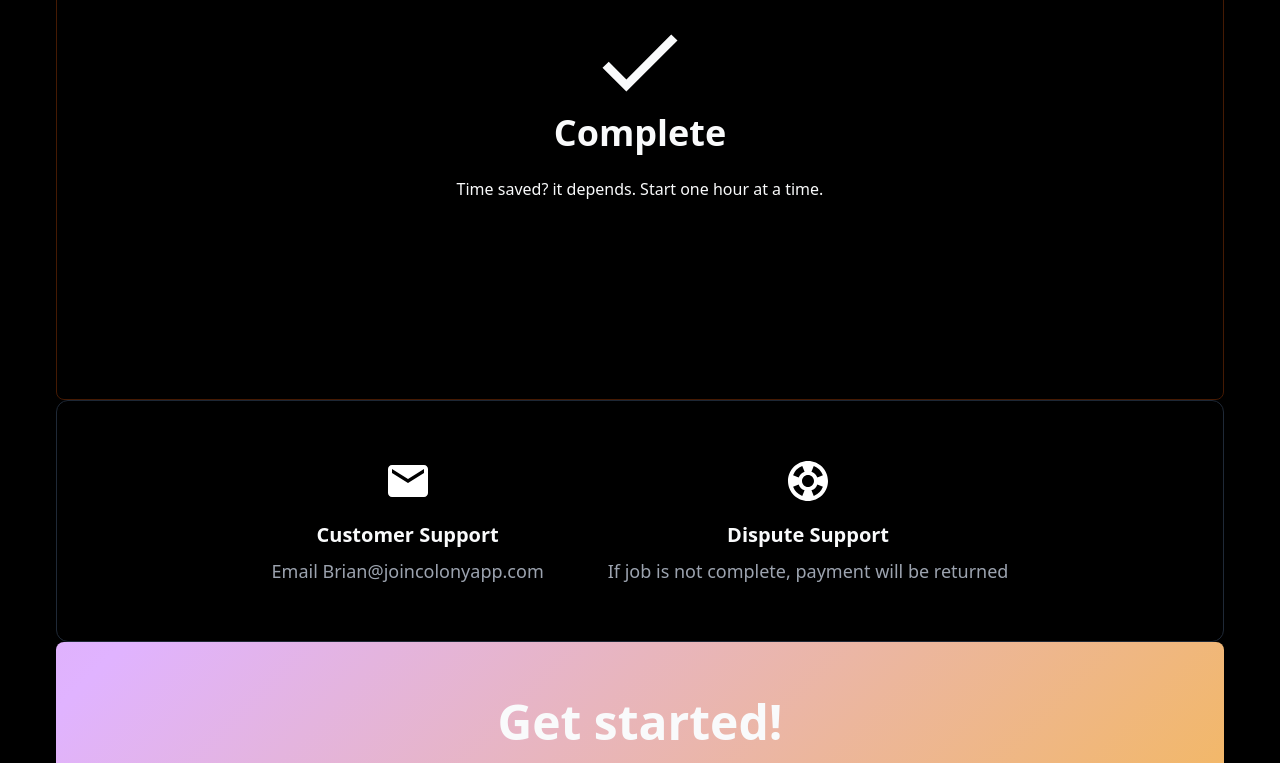
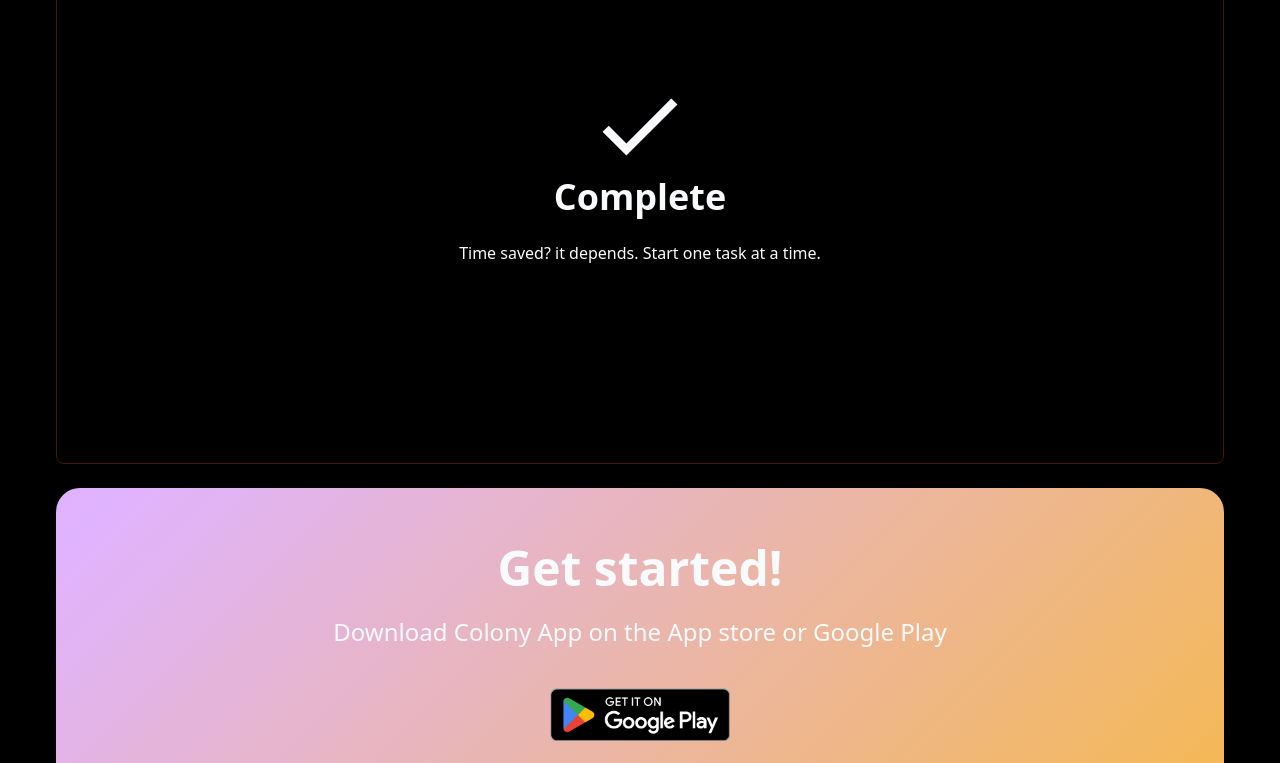
Before and after one commit to Ortbri/colony-web, a Next.js app: page / in a window 1280 px wide. Shown: the part 3764-4527 px from the top of the page. Built offline with nearby package versions, Linux system fonts and the light colour scheme.

Commit message:
style:Colony Feature

```diff
--- a/app/page.tsx
+++ b/app/page.tsx
@@ -3,6 +3,7 @@ import Cta from '@/components/pages/landing/Cta'
 import Cut from '@/components/pages/landing/Cut'
 import Intro from '@/components/pages/landing/Intro'
 import Features from '@/components/pages/landing/features'
+import ColonyFeature from '@/components/pages/landing/features/colonyFeature'
 
 export default function Home() {
   return (
@@ -12,6 +13,7 @@ export default function Home() {
         <Cut />
         <Features />
         <Cta />
+        <ColonyFeature />
       </div>
     </main>
   )
--- a/components/framer/AnimatedDiv.tsx
+++ b/components/framer/AnimatedDiv.tsx
@@ -31,7 +31,7 @@ const AnimatedDiv: React.FC<CleanSkellyProps> = ({
         repeat: Infinity,
         repeatType: 'reverse'
       }}
-      className={`dark:bg-dot-white/[0.2] bg-dot-black/[0.2] flex h-full min-h-[6rem] w-full flex-1 flex-col space-y-2 rounded-lg ${className}`}
+      className={`dark:bg-dot-white/[0.2] bg-dot-black/[0.2] flex h-full min-h-[6rem] w-full flex-1 flex-col space-y-2 rounded-3xl ${className}`}
       style={{
         background:
           'linear-gradient(-45deg, #ffbb00, #e0b3ff, #d291bc, #ffd27f)',
--- a/components/pages/landing/Cta.tsx
+++ b/components/pages/landing/Cta.tsx
@@ -4,7 +4,7 @@ import AnimatedDiv from '@/components/framer/AnimatedDiv'
 
 const Cta = () => {
   return (
-    <section className=''>
+    <section className='py-6'>
       <AnimatedDiv className='flex flex-col items-center gap-8 py-14'>
         <div className='flex flex-col items-center gap-6 text-center'>
           <h2 className='text-5xl font-bold lg:text-5xl xl:max-w-[320px]'>
--- a/components/pages/landing/features/colonyFeature.tsx
+++ b/components/pages/landing/features/colonyFeature.tsx
@@ -1,23 +1,39 @@
 import React from 'react'
-import { MdEmail, MdSupport } from 'react-icons/md'
+import { MdLocationOn, MdShield } from 'react-icons/md'
+import { TbMailUp } from 'react-icons/tb'
+import { FaMapPin } from 'react-icons/fa'
+import { IoShieldCheckmarkSharp } from 'react-icons/io5'
+import { IoShieldCheckmarkOutline } from 'react-icons/io5'
+import { MdAlternateEmail } from 'react-icons/md'
+import { GrMapLocation } from 'react-icons/gr'
+
+import { FaMapMarkedAlt } from 'react-icons/fa'
 
 function ColonyFeature() {
   return (
-    <div className='flex flex-col items-center justify-center rounded-xl border bg-black p-10'>
-      <div className='w-full'>
-        <dl className='m-4 flex flex-col justify-center gap-16 md:flex-row'>
+    <div className='mb-10 mt-14 flex flex-col items-center'>
+      <dl className='flex w-full justify-between gap-14 px-4'>
         {/* item 1 */}
-          <div className='flex flex-col items-center text-center'>
-            <MdEmail className='mb-4 h-12 w-12 text-white' />
+        <div className='flex w-1/3 flex-col items-center text-center'>
+          <MdAlternateEmail className='mb-4 h-12 w-12 text-white' />
           <dt className='text-xl font-bold'>Customer Support</dt>
           <dd className='mx-auto mt-2 text-lg text-gray-400'>
             Email Brian@joincolonyapp.com
           </dd>
         </div>
 
+        {/* item 3 */}
+        <div className='flex w-1/3 flex-col items-center text-center'>
+          <GrMapLocation className='mb-4 h-12 w-12 text-white' />
+          <dt className='text-xl font-bold'>Small Town Centric</dt>
+          <dd className='mx-auto mt-2 text-lg text-gray-400'>
+            Focused on providing services for small towns and communities.
+          </dd>
+        </div>
+
         {/* item 2 */}
-          <div className='flex flex-col items-center text-center'>
-            <MdSupport className='mb-4 h-12 w-12 text-white' />
+        <div className='flex w-1/3 flex-col items-center text-center'>
+          <IoShieldCheckmarkOutline className='mb-4 h-12 w-12 text-white' />
           <dt className='text-xl font-bold'>Dispute Support</dt>
           <dd className='mx-auto mt-2 text-lg text-gray-400'>
             If job is not complete, payment will be returned
@@ -25,7 +41,6 @@ function ColonyFeature() {
         </div>
       </dl>
     </div>
-    </div>
   )
 }
 
--- a/components/pages/landing/features/hirerFeature.tsx
+++ b/components/pages/landing/features/hirerFeature.tsx
@@ -65,7 +65,7 @@ const CompleteSkelly = () => {
       <IoMdCheckmark size={100} />
       <div className='flex flex-col items-center gap-6'>
         <h3 className='text-4xl font-bold'>Complete</h3>
-        <p>Time saved? it depends. Start one hour at a time.</p>
+        <p>Time saved? it depends. Start one task at a time.</p>
       </div>
     </div>
   )
--- a/components/pages/landing/features/index.tsx
+++ b/components/pages/landing/features/index.tsx
@@ -12,13 +12,13 @@ function Features() {
   return (
     <section className=''>
       {/* header */}
-      <div className='flex flex-col items-center justify-center gap-4'>
-        <h2 className='mx-14 text-center text-6xl font-bold'>
+      <div className='flex flex-col items-center justify-center gap-4 py-8'>
+        <h2 className='mx-4 text-center text-6xl font-bold md:mx-14'>
           {view === 'hirer'
             ? 'Your app for getting hours back'
             : 'Start earning extra income'}
         </h2>
-        {/* button  */}
+        {/* buttons */}
         <div className='flex flex-row gap-4 py-4'>
           <Button
             size={'lg'}
@@ -38,8 +38,7 @@ function Features() {
       </div>
       {/* grid */}
       {view === 'hirer' ? <HirerFeature /> : <WorkerFeature />}
-      {/* feature for both  */}
-      <ColonyFeature />
+      {/* <ColonyFeature /> */}
     </section>
   )
 }
```
Lines whose indentation alone changed are shown as unchanged.
